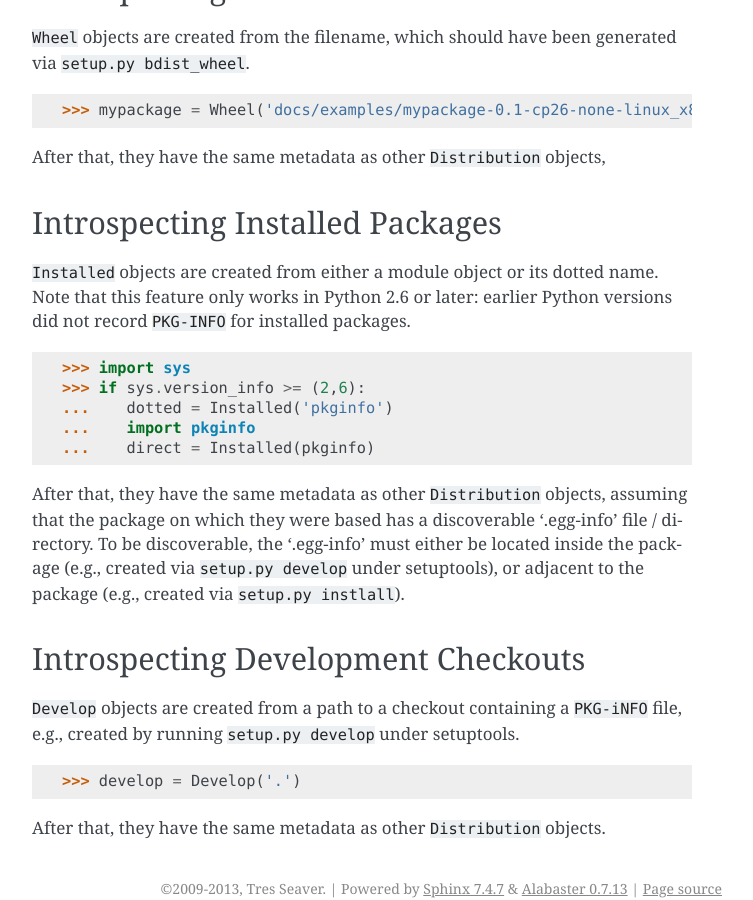
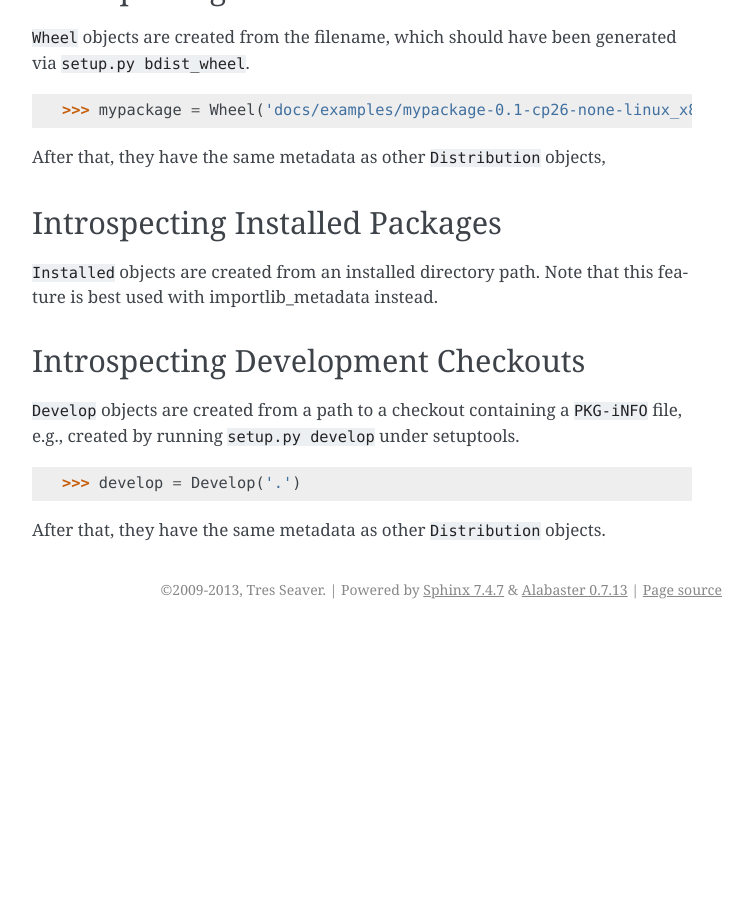
Before and after one commit to aboutcode-org/pkginfo2, a Sphinx documentation site: the page built from docs/distributions.rst, in a window 1280 px wide and 900 px high, scrolled down 2280 px. Shown: the whole window, without its empty margins (388-1141 px from the left). Built offline with Sphinx 7.4.7, drawn with Linux system fonts in a browser that asks for light colours; after the commit the page ends 2909 px from its top, so only the background shows below that; some of the changed text lies outside the part shown.

Commit message:
Rename to pkginfo2
Signed-off-by: Philippe Ombredanne <pombredanne@nexb.com>

```diff
--- a/docs/distributions.rst
+++ b/docs/distributions.rst
@@ -1,24 +1,24 @@
 Distribution Types
 ==================
 
-The fundamental abstraction provided by this pacakge is the ``Distribution``
+The fundamental abstraction provided by this package is the ``Distribution``
 base class.  Implementations exist for specific cases:  source distributions,
-binary distributions, installed pakcages, and development checkouts.
+binary distributions, installed packages, and development checkouts.
 
 .. doctest::
 
-  >>> from pkginfo import Distribution
-  >>> from pkginfo import SDist
+  >>> from pkginfo2 import Distribution
+  >>> from pkginfo2 import SDist
   >>> assert issubclass(SDist, Distribution)
-  >>> from pkginfo import UnpackedSDist
+  >>> from pkginfo2 import UnpackedSDist
   >>> assert issubclass(UnpackedSDist, SDist)
-  >>> from pkginfo import BDist
+  >>> from pkginfo2 import BDist
   >>> assert issubclass(BDist, Distribution)
-  >>> from pkginfo import Wheel
+  >>> from pkginfo2 import Wheel
   >>> assert issubclass(Wheel, Distribution)
-  >>> from pkginfo import Installed
+  >>> from pkginfo2 import Installed
   >>> assert issubclass(Installed, Distribution)
-  >>> from pkginfo import Develop
+  >>> from pkginfo2 import Develop
   >>> assert issubclass(Develop, Distribution)
 
 Introspecting Source Distributions
@@ -92,7 +92,7 @@
 
   >>> from setuptools import dist, setup
   >>> dist.Distribution(dict(setup_requires='pkginfo'))
-  >>> from pkginfo import UnpackedSDist
+  >>> from pkginfo2 import UnpackedSDist
 
   >>> try:
   ...     d = UnpackedSDist(__file__)
@@ -130,24 +130,8 @@
 Introspecting Installed Packages
 --------------------------------
 
-``Installed`` objects are created from either a module object or its
-dotted name.  Note that this feature only works in Python 2.6 or later:
-earlier Python versions did not record ``PKG-INFO`` for installed packages.
-
-.. doctest::
-
-  >>> import sys
-  >>> if sys.version_info >= (2,6):
-  ...    dotted = Installed('pkginfo')
-  ...    import pkginfo
-  ...    direct = Installed(pkginfo)
-
-After that, they have the same metadata as other ``Distribution`` objects,
-assuming that the package on which they were based has a discoverable
-'.egg-info' file / directory.  To be discoverable, the '.egg-info' must
-either be located inside the package (e.g., created via ``setup.py develop``
-under setuptools), or adjacent to the package (e.g., created via
-``setup.py instlall``).
+``Installed`` objects are created from an installed directory path.
+Note that this feature is best used with importlib_metadata instead.
 
 
 Introspecting Development Checkouts
--- a/docs/index.rst
+++ b/docs/index.rst
@@ -1,4 +1,4 @@
-:mod:`pkginfo` documentation
+:mod:`pkginfo2` documentation
 ============================
 
 This package provides an API for querying the distutils metadata written in
```
Also changed, not shown: CHANGES.txt (+8 -1 lines), README.txt (+13 -5 lines), setup.cfg (+0 -11 lines), 1 other file.
